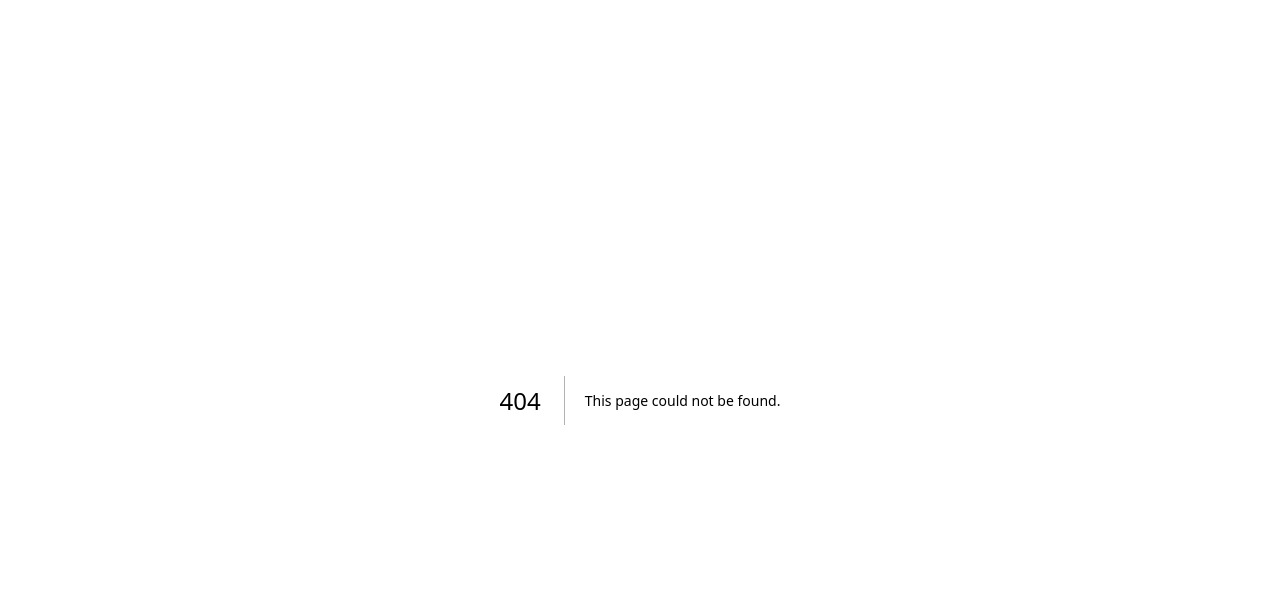
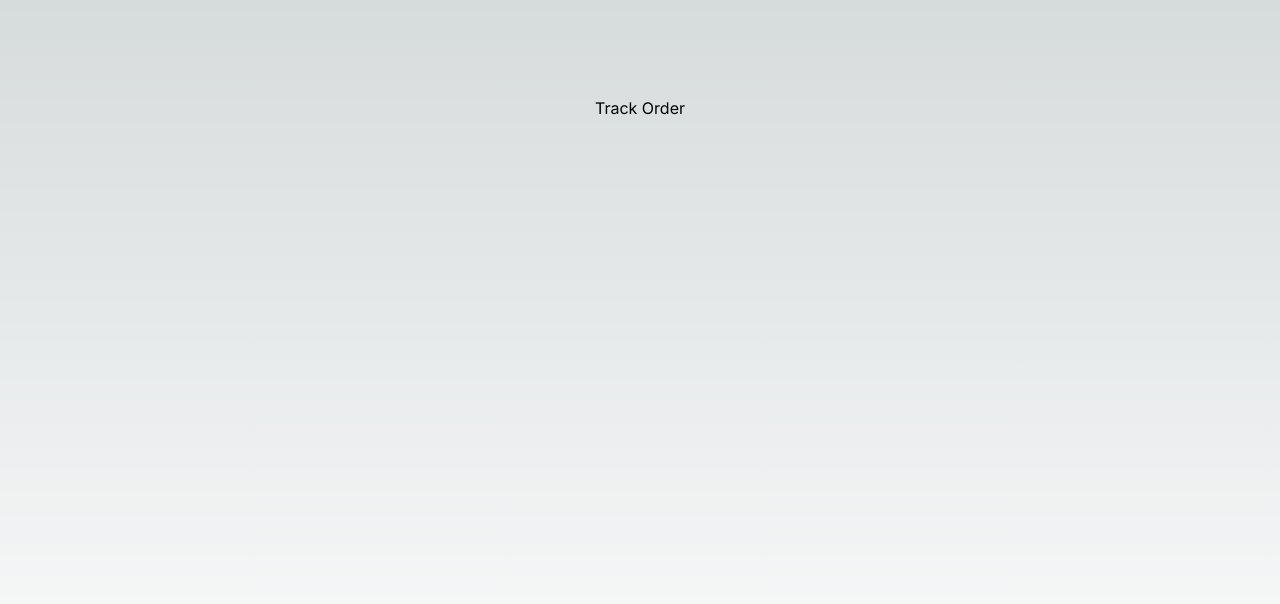
Before and after one commit to zacharytruong/track-order-gsp, a Next.js app: page /track-order in a window 1280 px wide. Before the commit this address had no page. Shown: the top 604 px of the page. Built offline with nearby package versions, Linux system fonts and the light colour scheme.

Commit message:
basic setup

```diff
--- a/app/page.tsx
+++ b/app/page.tsx
@@ -1,4 +1,4 @@
-import Image from "next/image";
+import Image from 'next/image';
 
 export default function Home() {
   return (
@@ -11,11 +11,10 @@ export default function Home() {
         <div className="fixed bottom-0 left-0 flex h-48 w-full items-end justify-center bg-gradient-to-t from-white via-white dark:from-black dark:via-black lg:static lg:h-auto lg:w-auto lg:bg-none">
           <a
             className="pointer-events-none flex place-items-center gap-2 p-8 lg:pointer-events-auto lg:p-0"
-            href="https://vercel.com?utm_source=create-next-app&utm_medium=appdir-template&utm_campaign=create-next-app"
-            target="_blank"
+            href="/track-order"
             rel="noopener noreferrer"
           >
-            By{" "}
+            By{' '}
             <Image
               src="/vercel.svg"
               alt="Vercel Logo"
@@ -47,7 +46,7 @@ export default function Home() {
           rel="noopener noreferrer"
         >
           <h2 className={`mb-3 text-2xl font-semibold`}>
-            Docs{" "}
+            Docs{' '}
             <span className="inline-block transition-transform group-hover:translate-x-1 motion-reduce:transform-none">
               -&gt;
             </span>
@@ -64,7 +63,7 @@ export default function Home() {
           rel="noopener noreferrer"
         >
           <h2 className={`mb-3 text-2xl font-semibold`}>
-            Learn{" "}
+            Learn{' '}
             <span className="inline-block transition-transform group-hover:translate-x-1 motion-reduce:transform-none">
               -&gt;
             </span>
@@ -81,7 +80,7 @@ export default function Home() {
           rel="noopener noreferrer"
         >
           <h2 className={`mb-3 text-2xl font-semibold`}>
-            Templates{" "}
+            Templates{' '}
             <span className="inline-block transition-transform group-hover:translate-x-1 motion-reduce:transform-none">
               -&gt;
             </span>
@@ -98,7 +97,7 @@ export default function Home() {
           rel="noopener noreferrer"
         >
           <h2 className={`mb-3 text-2xl font-semibold`}>
-            Deploy{" "}
+            Deploy{' '}
             <span className="inline-block transition-transform group-hover:translate-x-1 motion-reduce:transform-none">
               -&gt;
             </span>
--- /dev/null
+++ b/app/track-order/page.tsx
@@ -0,0 +1,7 @@
+export default function TrackOrder() {
+  return (
+    <main className="flex min-h-screen flex-col items-center justify-between p-24">
+      Track Order
+    </main>
+  );
+}
```
Also changed, not shown: package.json (+6 -5 lines), .eslintrc.json, 1 other file (tests, documents, lock files or other folders).
